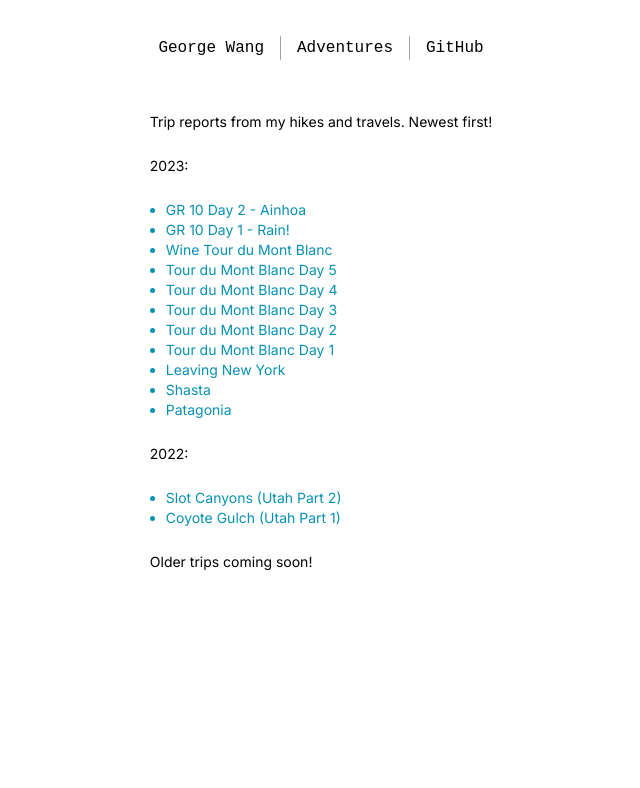
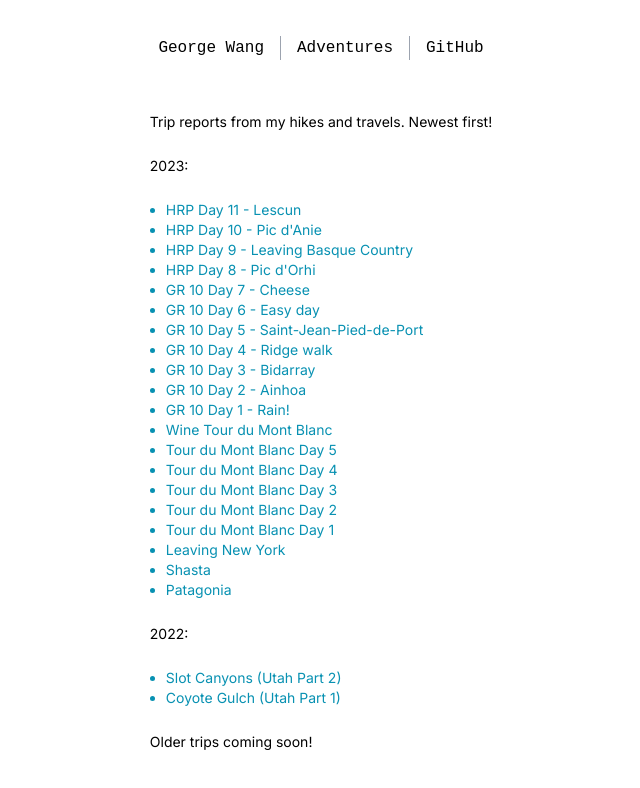
Before and after one commit to joage/website, a Next.js app: page /adventures in a window 1280 px wide. Shown: the top 788 px of the page, without its empty margins (319-959 px from the left). Built offline with nearby package versions, Linux system fonts and the light colour scheme.

Commit message:
Update page.tsx main

```diff
--- a/src/app/adventures/page.tsx
+++ b/src/app/adventures/page.tsx
@@ -10,6 +10,33 @@ export default function Adventures() {
         <p>Trip reports from my hikes and travels. Newest first!</p>
         <p>2023:</p>
         <ul className="list-disc text-cyan-600 mx-4">
+          <li>
+            <Link href="/adventures/gr-10/11">HRP Day 11 - Lescun</Link>
+          </li>
+          <li>
+            <Link href="/adventures/gr-10/10">HRP Day 10 - Pic d'Anie</Link>
+          </li>
+          <li>
+            <Link href="/adventures/gr-10/9">HRP Day 9 - Leaving Basque Country</Link>
+          </li>
+          <li>
+            <Link href="/adventures/gr-10/8">HRP Day 8 - Pic d'Orhi</Link>
+          </li>
+          <li>
+            <Link href="/adventures/gr-10/7">GR 10 Day 7 - Cheese</Link>
+          </li>
+          <li>
+            <Link href="/adventures/gr-10/6">GR 10 Day 6 - Easy day</Link>
+          </li>
+          <li>
+            <Link href="/adventures/gr-10/5">GR 10 Day 5 - Saint-Jean-Pied-de-Port</Link>
+          </li>
+          <li>
+            <Link href="/adventures/gr-10/4">GR 10 Day 4 - Ridge walk</Link>
+          </li>
+          <li>
+            <Link href="/adventures/gr-10/3">GR 10 Day 3 - Bidarray</Link>
+          </li>
           <li>
             <Link href="/adventures/gr-10/2">GR 10 Day 2 - Ainhoa</Link>
           </li>
```
